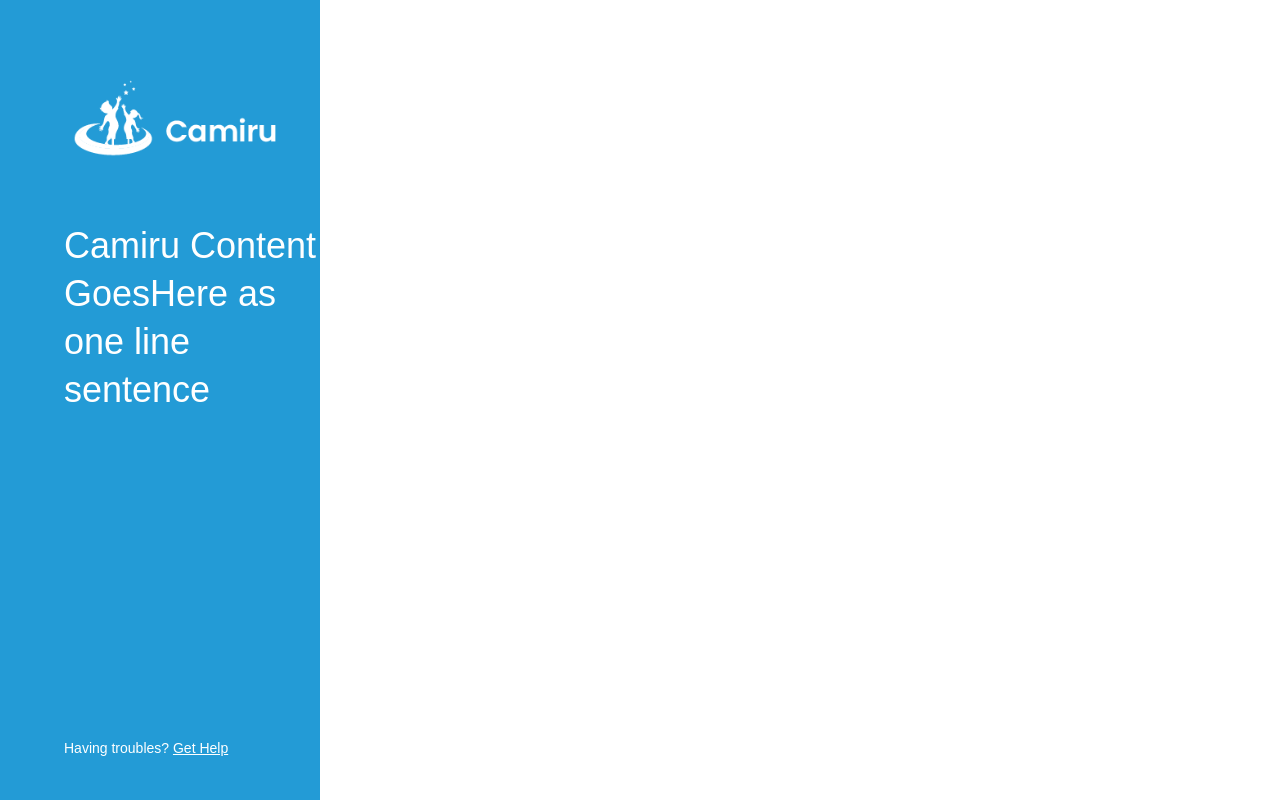
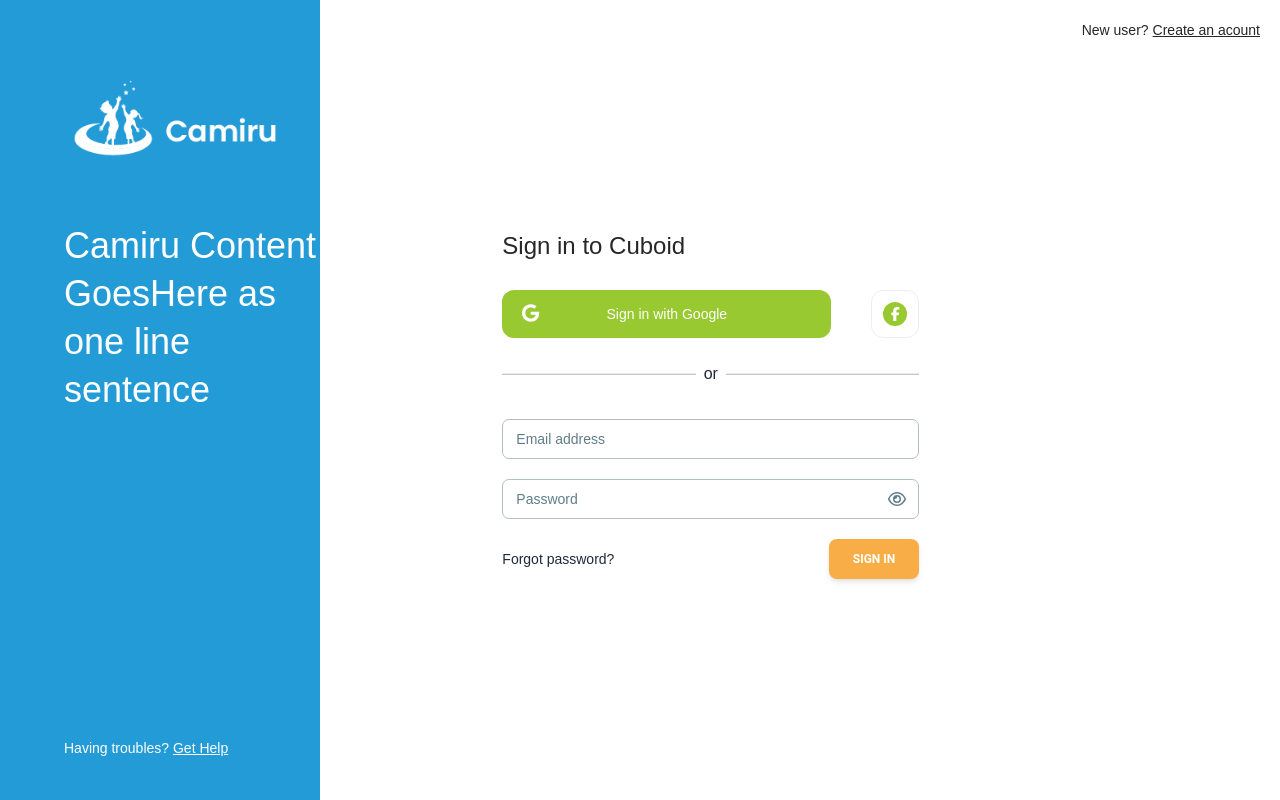
Before and after one commit to linear-digital/camiru-client-side, a React (Vite) app: page / in a window 1280 px wide. Built offline with nearby package versions, Linux system fonts and the light colour scheme.

Commit message:
Login page Done

```diff
--- a/src/App.css
+++ b/src/App.css
@@ -22,3 +22,8 @@
     background-color: var(--primary);
     color: var(--white);
 }
+.divider {
+    background-color: #DCDBDD;
+    height: 1px;
+    width: 100%;
+}
--- a/src/Layouts/PublicLayout.jsx
+++ b/src/Layouts/PublicLayout.jsx
@@ -6,19 +6,22 @@
 const PublicLayout = () => {
     return (
         <div className='grid grid-cols-12 h-screen poppins font-medium'>
-            <div className="right-side col-span-3 pt-20 pb-10 bg-primary pl-[64px] h-full flex flex-col justify-between">
+            {/* Authentication Page Right Side  */}
+            <div className=" col-span-3 pt-20 pb-10 bg-primary pl-[64px] h-full flex flex-col justify-between">
                 <div>
                     <LogoWhite className='max-w-[224px]' />
                     <h1 class="mt-14 text-white text-4xl font-medium  leading-[48px]">
                         Camiru Content GoesHere as one line sentence
                     </h1>
                 </div>
-
                 <div>
                     <span className="text-white text-sm font-medium ">Having troubles? </span>
-                <Link to={'/contact'} className="text-white text-sm font-medium  btn-link">Get Help</Link></div>
+                    <Link to={'/contact'} className="text-white text-sm font-medium  btn-link">Get Help</Link></div>
             </div>
-            <Outlet />
+            {/* Authentication Page  Content  */}
+            <div className="col-span-9">
+                <Outlet />
+            </div>
         </div>
     );
 };
--- a/src/Pages/Public/Auth/Login.jsx
+++ b/src/Pages/Public/Auth/Login.jsx
@@ -1,8 +1,18 @@
 import React from 'react';
+import { Link } from 'react-router-dom';
+import Form from './_UI/Form';
 
 const Login = () => {
     return (
-        <div>
+        <div className='p-5 w-full h-full'>
+            <div className="flex float-end items-center">
+                <h6 class="text-neutral-800 text-sm mr-1 font-medium">New user?</h6>
+                <div class="text-neutral-800 text-sm font-medium "></div>
+                <Link to={'/signup'} class="text-neutral-800 text-sm font-medium btn-link">Create an acount </Link>
+            </div>
+            <div className='flex justify-center items-center h-full'>
+                <Form />
+            </div>
 
         </div>
     );
--- /dev/null
+++ b/src/Pages/Public/Auth/_UI/Form.jsx
@@ -0,0 +1,49 @@
+import React from 'react';
+import Social from './Social';
+import { Input } from '@material-tailwind/react';
+import { FontAwesomeIcon } from '@fortawesome/react-fontawesome';
+import { faEye } from '@fortawesome/free-regular-svg-icons';
+import { Button } from '@material-tailwind/react';
+import { Link } from 'react-router-dom';
+
+const Form = () => {
+    const [showPassword, setShowPassword] = React.useState(false);
+    return (
+        <div class="w-[457px] h-[445px] p-5 flex flex-col justify-center">
+            <h1 className="text-neutral-800 text-2xl font-medium  leading-loose">Sign in to Cuboid</h1>
+            <Social />
+            <div className="flex items-center gap-2 mt-5">
+                <div className="divider" />
+                <span>or</span>
+                <div className="divider" />
+            </div>
+            <form action="" className='mt-7'>
+                <div>
+                    <Input
+                        variant='outlined'
+                        label='Email address'
+                        type='email'
+                    />
+                </div>
+                <div className='mt-5'>
+                    <Input
+                        variant='outlined'
+                        label='Password'
+                        type={showPassword ? 'text' : 'password'}
+                        icon={<FontAwesomeIcon icon={faEye} onClick={() => setShowPassword(!showPassword)} />}
+                    />
+                </div>
+                <div className="flex mt-5 items-center justify-between">
+                    <Link to={'/reset-password'}>
+                        <p className=" text-sm font-medium">Forgot password?</p>
+                    </Link>
+                    <Button className='bg-secondary'>
+                        Sign in
+                    </Button>
+                </div>
+            </form>
+        </div>
+    );
+};
+
+export default Form;
--- /dev/null
+++ b/src/Pages/Public/Auth/_UI/Social.jsx
@@ -0,0 +1,24 @@
+import { faFacebookF } from '@fortawesome/free-brands-svg-icons';
+import { faGoogle } from '@fortawesome/free-brands-svg-icons';
+import { FontAwesomeIcon } from '@fortawesome/react-fontawesome';
+import React from 'react';
+
+const Social = () => {
+    return (
+        <div className='mt-5 flex justify-between items-center'>
+            <button className="w-[329px] flex items-center justify-center px-5 h-12 bg-accent rounded-xl text-white relative hover:bg-black" >
+                <div className='text-lg absolute left-5'>
+                    <FontAwesomeIcon icon={faGoogle} />
+                </div>
+                <div className="text-white text-sm font-medium">Sign in with Google</div>
+            </button>
+            <button className="w-12 h-12  bg-white hover:bg-black rounded-xl border border-zinc-300 flex justify-center items-center " >
+                <div className="w-6 h-6  bg-accent hover:bg-white rounded-full text-sm flex justify-center  items-center text-white hover:text-black">
+                    <FontAwesomeIcon icon={faFacebookF} />
+                </div>
+            </button>
+        </div>
+    );
+};
+
+export default Social;
```
